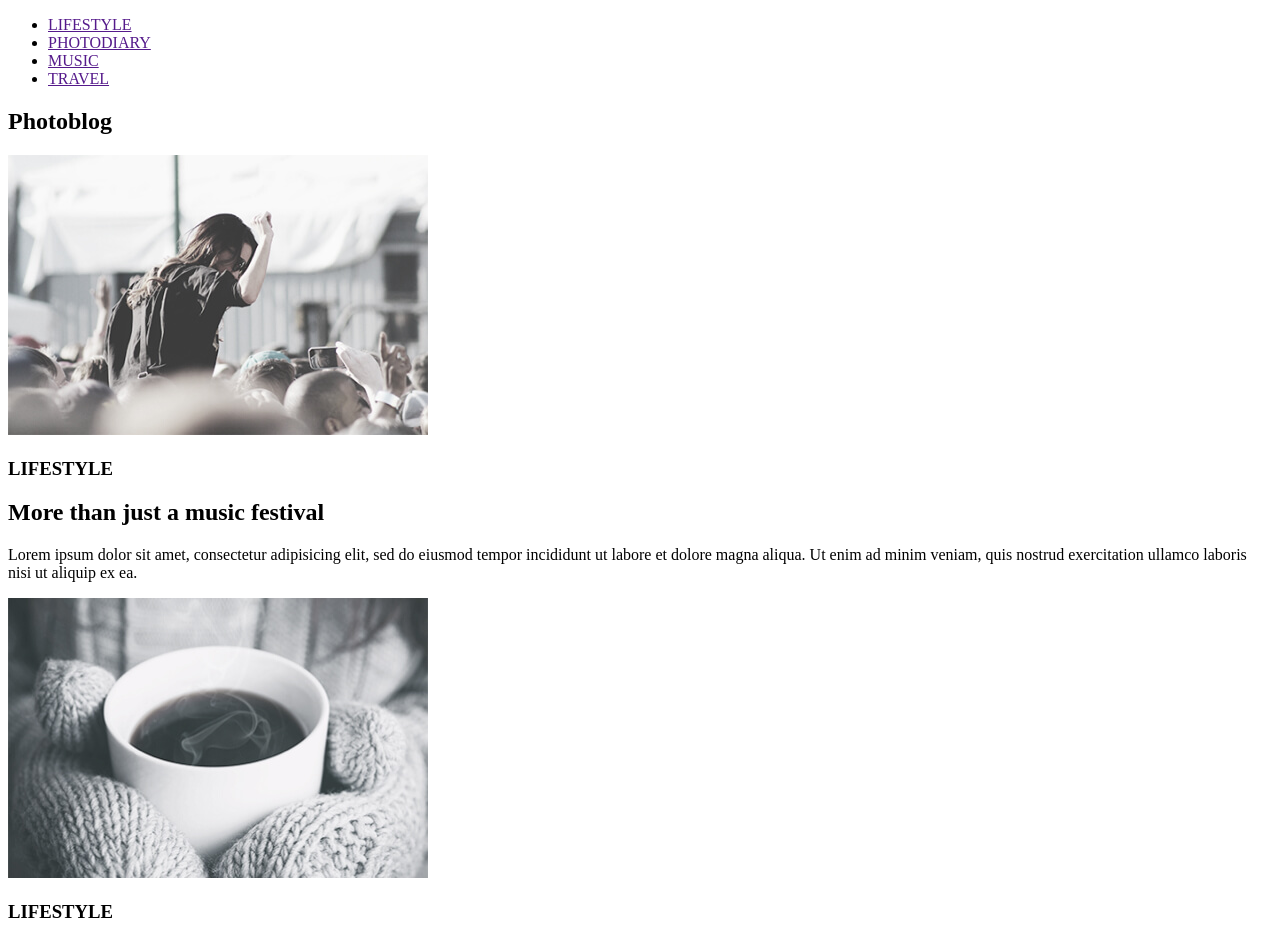
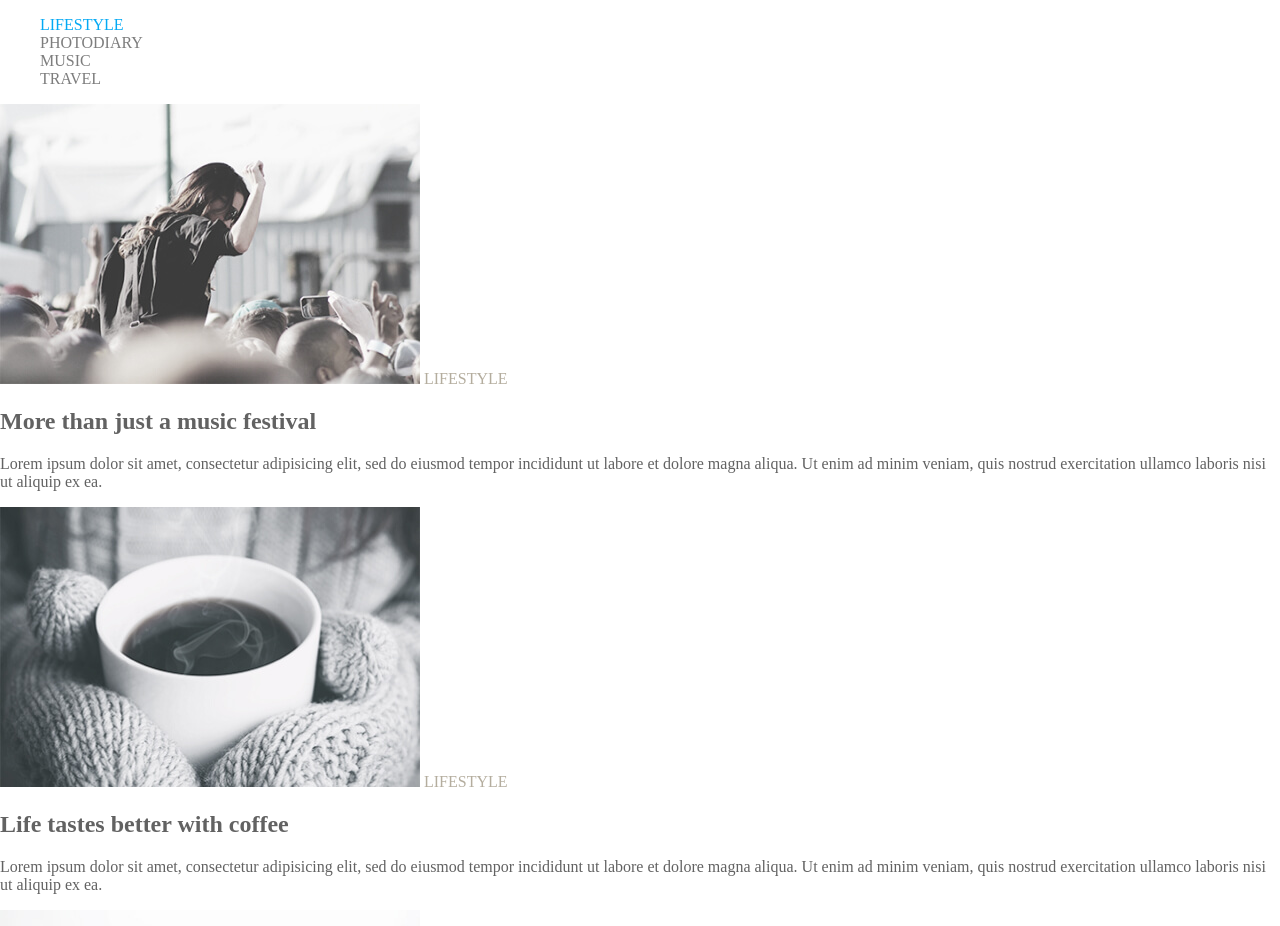
Before and after one commit to elen-purple/Photoblog, a plain HTML site: page index.html in a window 1280 px wide. Shown: the top 926 px of the page. Drawn offline with Linux system fonts and the light colour scheme.

Commit message:
adds color styles and changes html

```diff
--- /dev/null
+++ b/css/styles.css
@@ -0,0 +1,50 @@
+/* variables */
+:root {
+  --main-grey: #626262;
+  --white: #ffffff;
+  --header-link-grey: #7d7d7d;
+  --link-grey: #b4ad9e;
+  --blue: #03a9f4;
+}
+
+/* general styles */
+body {
+  background-color: var(--white);
+  margin: 0;
+}
+
+h2 {
+  color: var(--main-grey);
+}
+
+p {
+  color: var(--main-grey);
+}
+
+a {
+  text-decoration: none;
+}
+
+li {
+  list-style: none;
+}
+
+/* class styles */
+.header-hover-link {
+  color: var(--blue);
+}
+
+.header-link {
+  color: var(--header-link-grey);
+}
+
+.hero-section-link {
+  color: var(--link-grey);
+}
+
+.hero-section-button {
+  color: var(--main-grey);
+  background-color: var(--white);
+  border: solid 1px;
+  border-color: var(--main-grey);
+}
--- a/index.html
+++ b/index.html
@@ -4,28 +4,29 @@
     <meta charset="UTF-8" />
     <meta name="viewport" content="width=device-width, initial-scale=1.0" />
     <title>Photoblog</title>
+    <link rel="stylesheet" href="./css/styles.css" />
   </head>
   <body>
     <!-- header -->
     <header>
       <nav>
         <ul>
-          <li><a href="">LIFESTYLE</a></li>
-          <li><a href="">PHOTODIARY</a></li>
-          <li><a href="">MUSIC</a></li>
-          <li><a href="">TRAVEL</a></li>
+          <li><a class="header-hover-link" href="">LIFESTYLE</a></li>
+          <li><a class="header-link" href="">PHOTODIARY</a></li>
+          <li><a class="header-link" href="">MUSIC</a></li>
+          <li><a class="header-link" href="">TRAVEL</a></li>
         </ul>
       </nav>
     </header>
     <!-- main -->
     <main>
-      <!-- photoblog section -->
+      <!-- hero section -->
       <section>
-        <h1>Photoblog</h1>
+        <h1 hidden>Photoblog</h1>
         <!-- card 1 -->
         <article>
           <img width="420" height="280" src="./img/img-1.jpg" alt="img1" />
-          <h3>LIFESTYLE</h3>
+          <a class="hero-section-link" href="">LIFESTYLE</a>
           <h2>More than just a music festival</h2>
           <p>
             Lorem ipsum dolor sit amet, consectetur adipisicing elit, sed do
@@ -37,7 +38,7 @@
         <!-- card 2 -->
         <article>
           <img width="420" height="280" src="./img/img-2.jpg" alt="img2" />
-          <h3>LIFESTYLE</h3>
+          <a class="hero-section-link" href="">LIFESTYLE</a>
           <h2>Life tastes better with coffee</h2>
           <p>
             Lorem ipsum dolor sit amet, consectetur adipisicing elit, sed do
@@ -49,7 +50,7 @@
         <!-- card 3 -->
         <article>
           <img width="420" height="280" src="./img/img-3.jpg" alt="img3" />
-          <h3>PHOTODAIRY</h3>
+          <a class="hero-section-link" href="">LIFESTYLE</a>
           <h2>American dream</h2>
           <p>
             Lorem ipsum dolor sit amet, consectetur adipisicing elit, sed do
@@ -61,7 +62,7 @@
         <!-- card 4 -->
         <article>
           <img width="420" height="280" src="./img/img-4.jpg" alt="img4" />
-          <h3>PHOTODAIRY</h3>
+          <a class="hero-section-link" href="">LIFESTYLE</a>
           <h2>A day exploring the Alps</h2>
           <p>
             Lorem ipsum dolor sit amet, consectetur adipisicing elit, sed do
@@ -73,7 +74,7 @@
         <!-- card 5-->
         <article>
           <img width="420" height="280" src="./img/img-5.jpg" alt="img5" />
-          <h3>LIFESTYLE</h3>
+          <a class="hero-section-link" href="">LIFESTYLE</a>
           <h2>Top 10 song for running</h2>
           <p>
             Lorem ipsum dolor sit amet, consectetur adipisicing elit, sed do
@@ -85,7 +86,7 @@
         <!-- card 6 -->
         <article>
           <img width="420" height="280" src="./img/img-6.jpg" alt="img6" />
-          <h3>LIFESTYLE</h3>
+          <a class="hero-section-link" href="">LIFESTYLE</a>
           <h2>Cold winter days</h2>
           <p>
             Lorem ipsum dolor sit amet, consectetur adipisicing elit, sed do
@@ -95,7 +96,7 @@
           </p>
         </article>
         <!-- button -->
-        <button type="button">Load more</button>
+        <button class="hero-section-button" type="button">Load more</button>
       </section>
     </main>
   </body>
```
